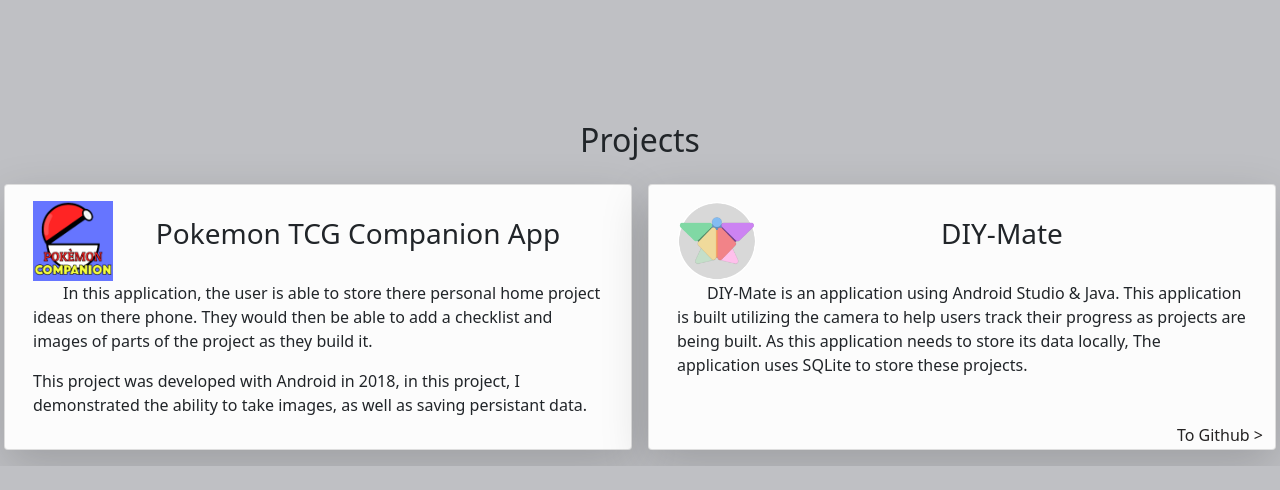
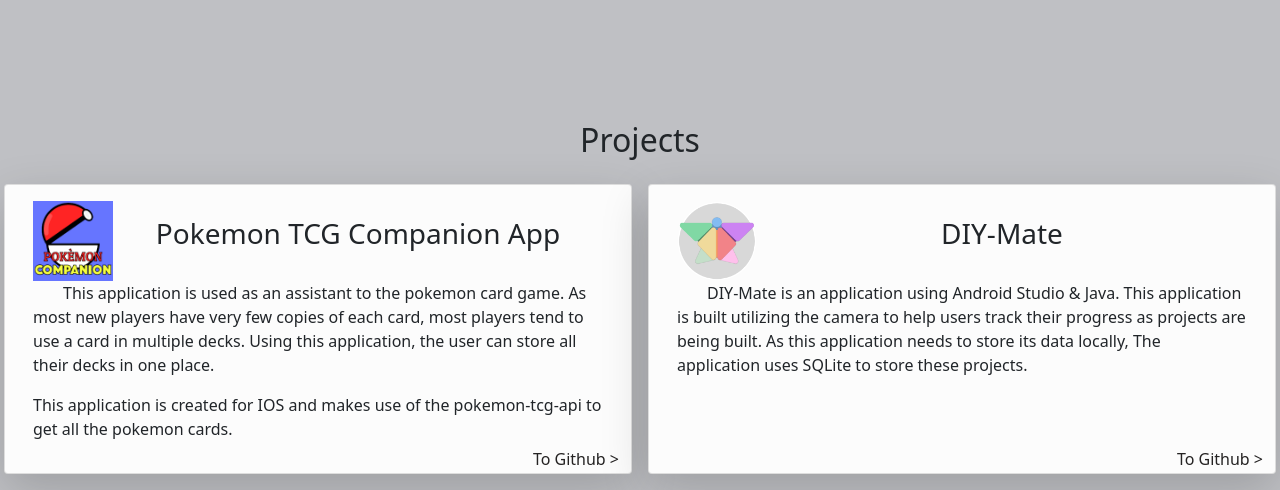
Before and after one commit to CPritchard007/portfolio-2021, a website: page index.html in a window 1280 px wide. Shown: the part 1509-1999 px from the top of the page. Before the commit the page ends 1975 px from the top, so only its background shows below. Drawn offline with nearby package versions, Linux system fonts and the light colour scheme.

Commit message:
changed the text of pokemon-tcg

```diff
--- a/index.html
+++ b/index.html
@@ -190,8 +190,8 @@
                     <div class="card-body">
                         <div class="image-capsule" style="background-image: url(./resources/pokemonCompanion.png);"></div>
                         <h3 class="text-center card-title">Pokemon TCG Companion App</h3>
-                        <p class="card-text text-left">In this application, the user is able to store there personal home project ideas on there phone. They would then be able to add a checklist and images of parts of the project as they build it.</p><p>This project was developed with Android in 2018, in this project, I demonstrated the ability to take images, as well as saving persistant data.</p>
-                        <!-- <div class="toGithub"><a href="https://github.com/CPritchard007/DIY-Mate">To Github ></a></div> -->
+                        <p class="card-text text-left">This application is used as an assistant to the pokemon card game. As most new players have very few copies of each card, most players tend to use a card in multiple decks. Using this application, the user can store all their decks in one place.</p><p>This application is created for IOS and makes use of the pokemon-tcg-api to get all the pokemon cards.</p>
+                        <div class="toGithub"><a href="https://github.com/CPritchard007/DIY-Mate">To Github ></a></div>
                     </div>
                 </div>
 
```
